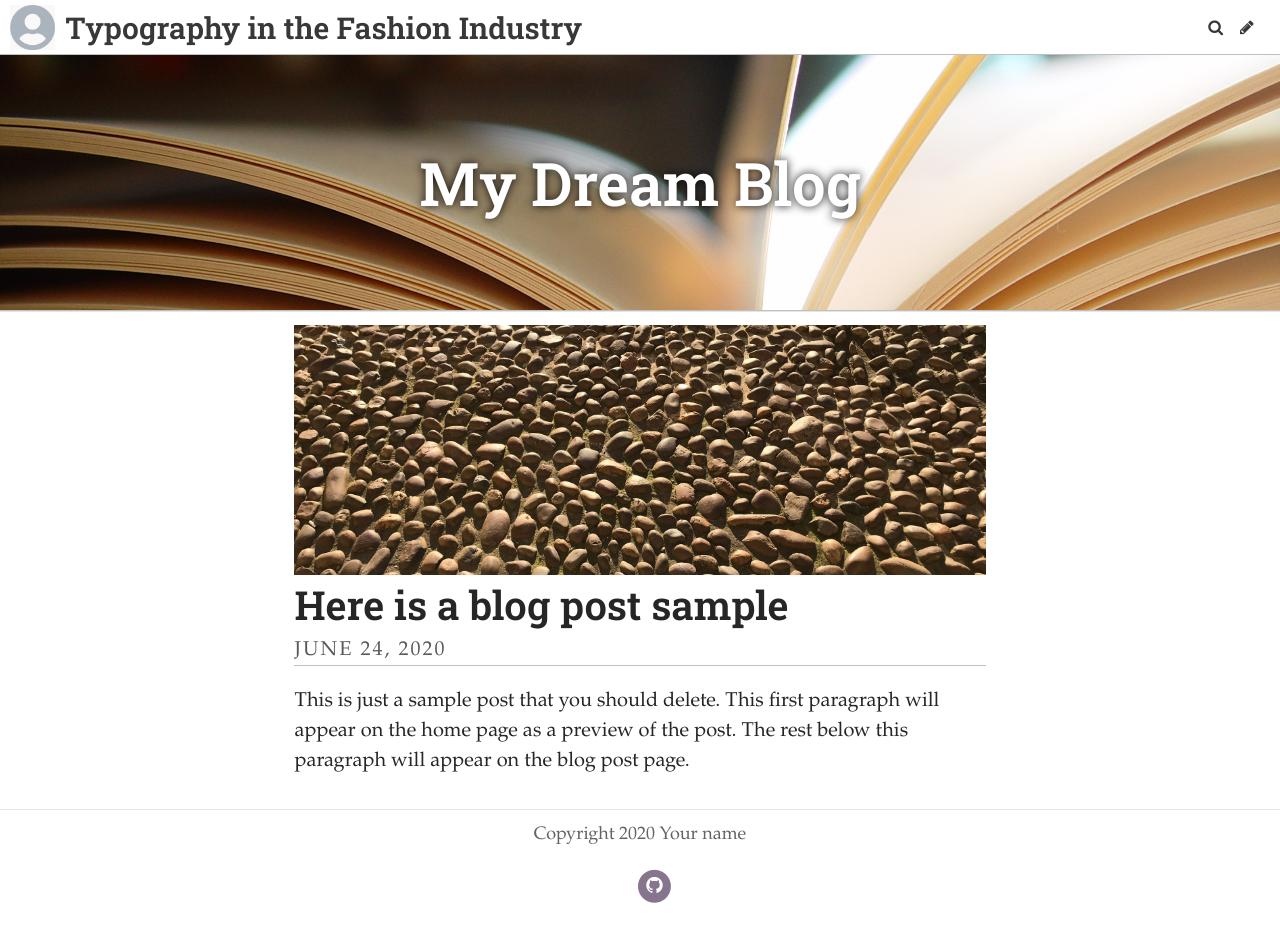
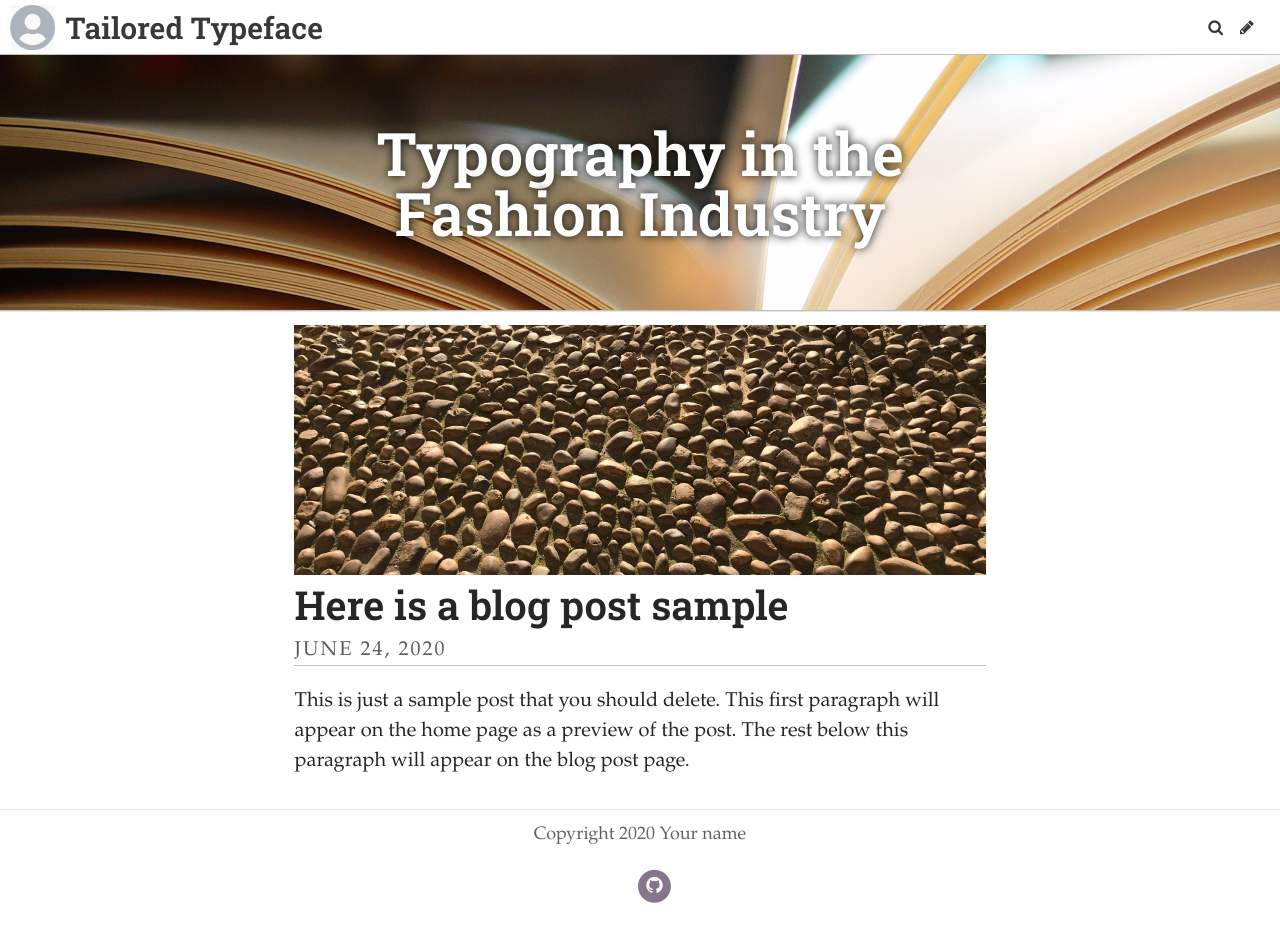
Before and after one commit to betherskine/typography-and-design, a Jekyll site: the page built from index.html, in a window 1280 px wide. Built offline with Jekyll 4.4.1, drawn with Linux system fonts in a browser that asks for light colours; some web fonts are replaced; the list of posts is cut into pages by our own code.

Commit message:
Update Settings “general”

```diff
--- a/_data/settings.yml
+++ b/_data/settings.yml
@@ -1,6 +1,6 @@
-title: Typography in the Fashion Industry
+title: Tailored Typeface
 description: A blog analysing typeface within the realms of fashion
-header_text: My Dream Blog
+header_text: Typography in the Fashion Industry
 footer_text: Copyright 2020 Your name
 header_feature_image: ../uploads/pages.jpg
 bannerheight: 20vmax
```
